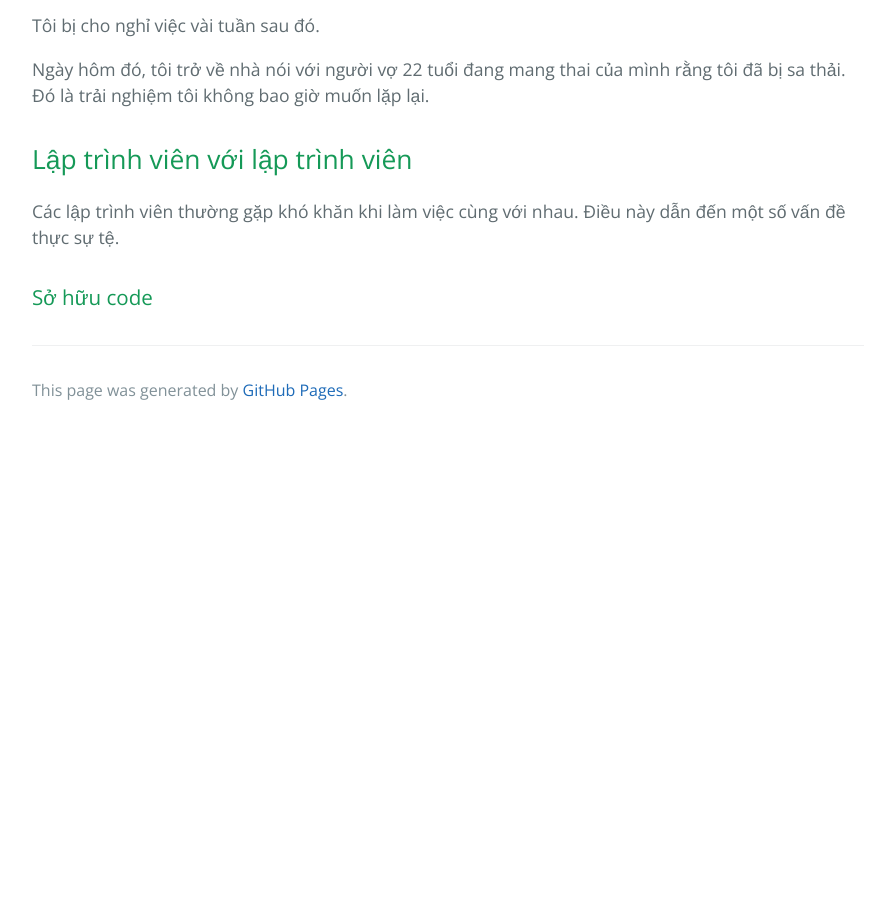
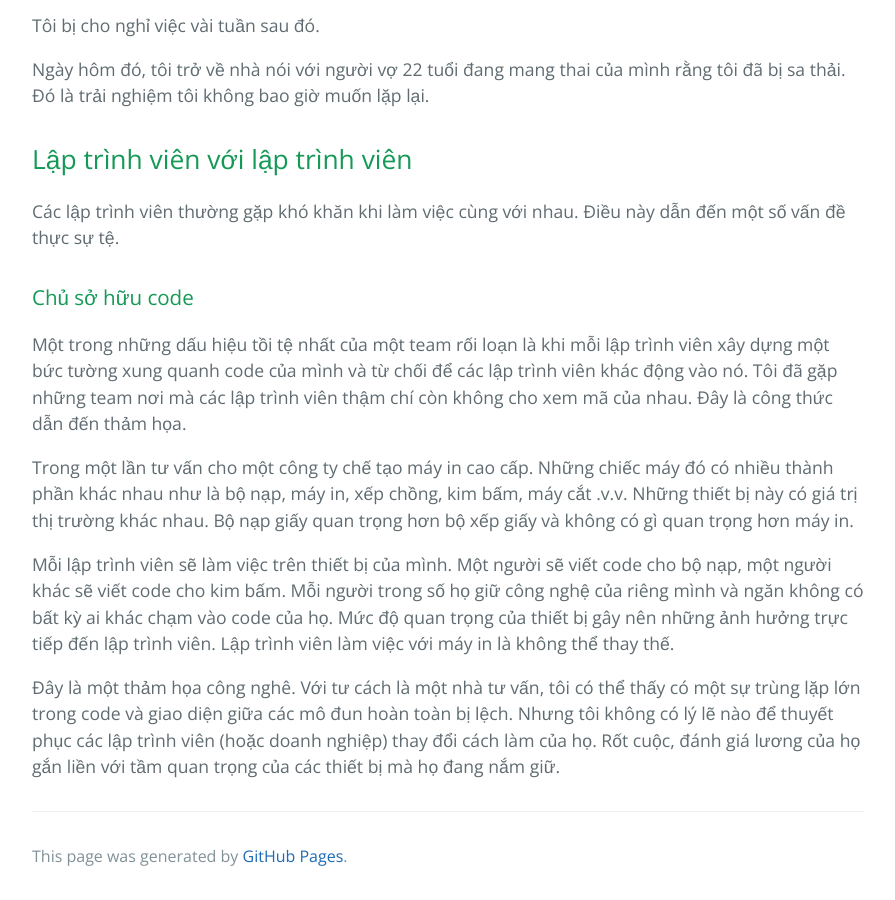
Before and after one commit to HaiBV/haibv.github.io, a Jekyll site: the page built from clean-coder/chapter-12-collaboration.md, in a window 1280 px wide and 900 px high, scrolled down 4452 px. Shown: the whole window, without its empty margins (192-1087 px from the left). Built offline with Jekyll 4.4.1, drawn with Linux system fonts in a browser that asks for light colours; our own code applies the rules of GitHub Pages for plain Markdown files; before the commit the page ends 4886 px from its top, so only the background shows below that.

Commit message:
Book - The Clean Coder - Chapter 12 - Collaboration

```diff
--- a/clean-coder/chapter-12-collaboration.md
+++ b/clean-coder/chapter-12-collaboration.md
@@ -92,4 +92,12 @@ Ngày hôm đó, tôi trở về nhà nói với người vợ 22 tuổi đang m
 
 Các lập trình viên thường gặp khó khăn khi làm việc cùng với nhau. Điều này dẫn đến một số vấn đề thực sự tệ.
 
-### Sở hữu code
+### Chủ sở hữu code
+
+Một trong những dấu hiệu tồi tệ nhất của một team rối loạn là khi mỗi lập trình viên xây dựng một bức tường xung quanh code của mình và từ chối để các lập trình viên khác động vào nó. Tôi đã gặp những team nơi mà các lập trình viên thậm chí còn không cho xem mã của nhau. Đây là công thức dẫn đến thảm họa.
+
+Trong một lần tư vấn cho một công ty chế tạo máy in cao cấp. Những chiếc máy đó có nhiều thành phần khác nhau như là bộ nạp, máy in, xếp chồng, kim bấm, máy cắt .v.v. Những thiết bị này có giá trị thị trường khác nhau. Bộ nạp giấy quan trọng hơn bộ xếp giấy và không có gì quan trọng hơn máy in.
+
+Mỗi lập trình viên sẽ làm việc trên thiết bị của mình. Một người sẽ viết code cho bộ nạp, một người khác sẽ viết code cho kim bấm. Mỗi người trong số họ giữ công nghệ của riêng mình và ngăn không có bất kỳ ai khác chạm vào code của họ. Mức độ quan trọng của thiết bị gây nên những ảnh hưởng trực tiếp đến lập trình viên. Lập trình viên làm việc với máy in là không thể thay thế.
+
+Đây là một thảm họa công nghê. Với tư cách là một nhà tư vấn, tôi có thể thấy có một sự trùng lặp lớn trong code và giao diện giữa các mô đun hoàn toàn bị lệch. Nhưng tôi không có lý lẽ nào để thuyết phục các lập trình viên (hoặc doanh nghiệp) thay đổi cách làm của họ. Rốt cuộc, đánh giá lương của họ gắn liền với tầm quan trọng của các thiết bị mà họ đang nắm giữ.
```
